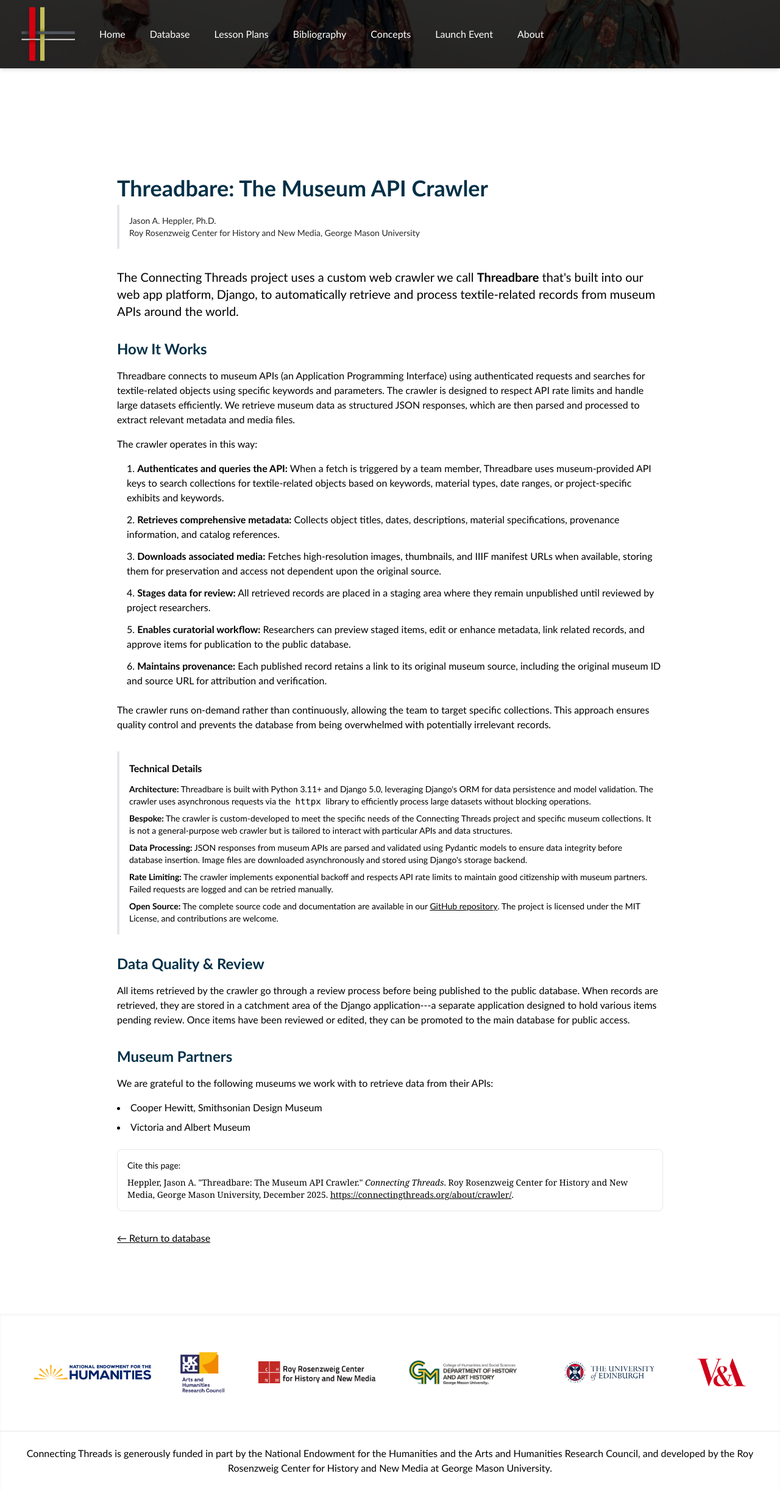
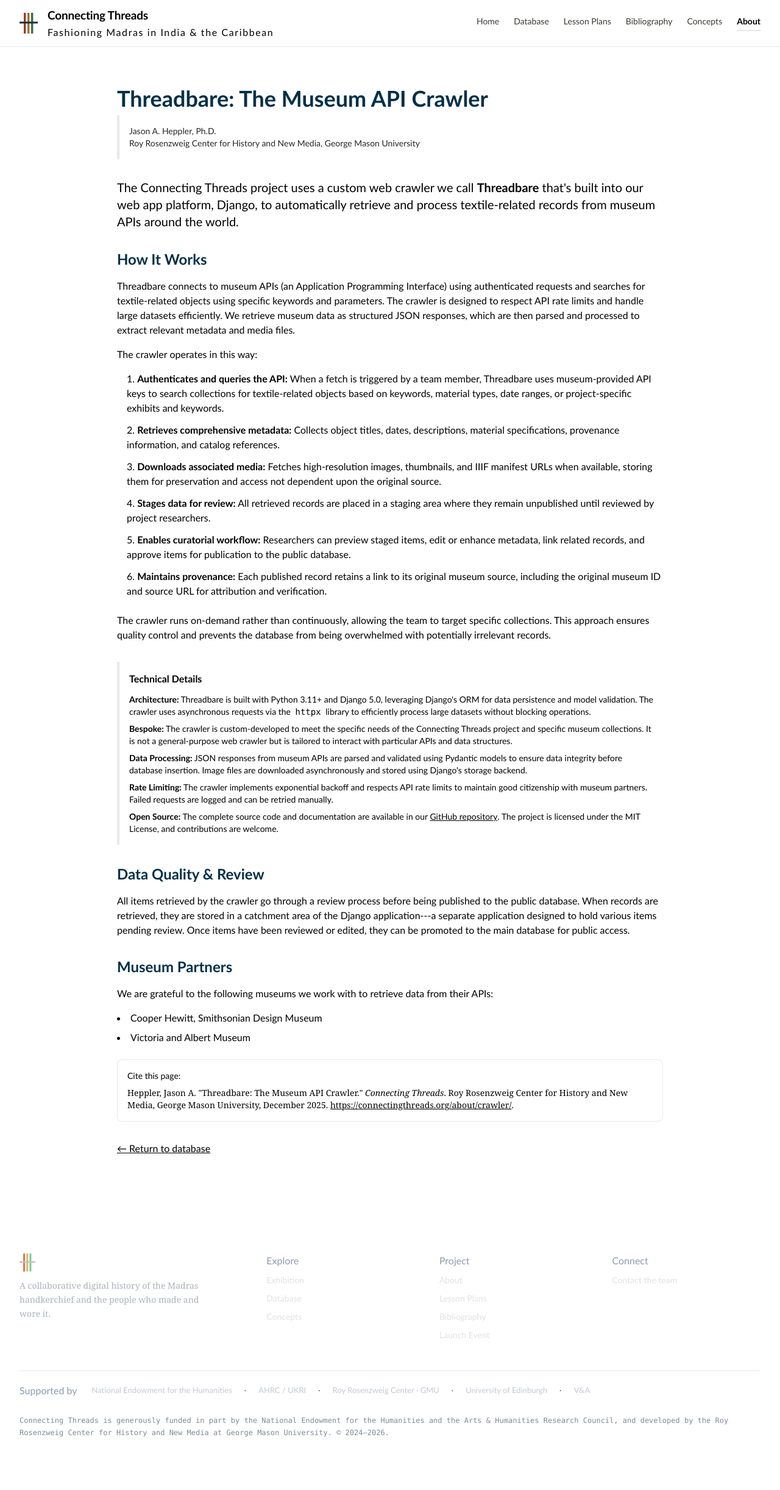
Before and after one commit to chnm/ct-django, a Django app: page /about/crawler/ in a window 1280 px wide. Shown: the whole page at 61% size. After the commit the page ends 2356 px from the top, so only its background shows below. Run offline with Django 5.2, Linux system fonts and the light colour scheme; parts of the project's set-up code (start-up, migrations or seed data) failed here and were passed over; some libraries are stand-ins or nearby versions.

Commit message:
feat(chrome): Field Notes nav and footer in base.html
Co-Authored-By: Claude Fable 5.1 <noreply@anthropic.com>
Claude-Session: https://claude.ai/code/session_01G3Wtr5UtiqmvbDKSRf3NLt

```diff
--- a/templates/base.html
+++ b/templates/base.html
@@ -35,64 +35,48 @@
     <!-- End Matomo Code -->
   </head>
   <body class="{% block body_class %}{% endblock %}">
-    {% block nav_hero %}
-      <div class="relative h-28 bg-cover bg-center" style="background-image: url('{% static "img/CT_Exhibition_Opening_Image.original.jpg" %}');">
-        <div class="absolute inset-0 bg-black opacity-75"></div>
+    <div class="stripe"></div>
+    <nav class="bg-paper border-b border-rule-2">
+      <div class="mx-auto max-w-7xl px-4 sm:px-6 lg:px-8">
+        <div class="flex h-[76px] items-center justify-between">
+          <a href="{% url 'index' %}" class="flex items-center gap-4 no-underline">
+            <svg width="30" height="34" viewBox="0 0 30 34" aria-hidden="true"><rect x="7" y="0" width="3.4" height="34" fill="#9c3a2e"/><rect x="13" y="0" width="3.4" height="34" fill="#9a7328"/><rect x="19" y="0" width="3.4" height="34" fill="#3a6b52"/><rect x="0" y="14.5" width="30" height="3" fill="#20303f"/></svg>
+            <span class="flex flex-col gap-0.5">
+              <span class="font-display text-[19px] font-semibold tracking-[-0.01em] text-navy">Connecting Threads</span>
+              <span class="lbl tracking-[.1em] text-faint-2">Fashioning Madras in India &amp; the Caribbean</span>
+            </span>
+          </a>
+
+          <div class="hidden sm:flex items-center gap-6">
+            {% include "partials/nav_link.html" with href="/" label="Home" %}
+            {% include "partials/nav_link.html" with href="/database/" label="Database" %}
+            {% include "partials/nav_link.html" with href="/lessons/" label="Lesson Plans" %}
+            {% include "partials/nav_link.html" with href="https://www.zotero.org/groups/5683082/connecting_threads._bibliography/library" label="Bibliography" %}
+            {% include "partials/nav_link.html" with href="/concepts/" label="Concepts" %}
+            {% include "partials/nav_link.html" with href="/about/" label="About" %}
           </div>
-    {% endblock %}
-    <nav class="{% block nav_class %}text-white absolute top-0 left-0 w-full z-10 shadow-md{% endblock %}">
-      <div class="mx-auto max-w-7xl px-4 sm:px-6 lg:px-8">
-        <div class="relative flex h-28 items-center justify-between">
-          <div class="absolute inset-y-0 left-0 flex items-center sm:hidden">
-            <!-- Mobile menu button-->
+
           <button type="button"
-                    class="relative inline-flex items-center justify-center rounded-md p-2 text-white bg-black bg-opacity-20 hover:bg-black hover:bg-opacity-40 focus:outline-none focus:ring-2 focus:ring-inset focus:ring-white shadow-md"
+                  class="sm:hidden inline-flex items-center justify-center rounded-md p-2 text-navy hover:bg-paper-2"
                   aria-controls="mobile-menu"
                   aria-expanded="false"
                   onclick="document.getElementById('mobile-menu').classList.toggle('hidden')">
-              <span class="absolute -inset-0.5"></span>
             <span class="sr-only">Open main menu</span>
-              <!-- Icon when menu is closed -->
-              <svg class="block h-6 w-6" fill="none" viewBox="0 0 24 24" stroke-width="1.5" stroke="currentColor" aria-hidden="true">
+            <svg class="h-6 w-6" fill="none" viewBox="0 0 24 24" stroke-width="1.5" stroke="currentColor" aria-hidden="true">
               <path stroke-linecap="round" stroke-linejoin="round" d="M3.75 6.75h16.5M3.75 12h16.5m-16.5 5.25h16.5" />
-              </svg>
-              <!-- Icon when menu is open -->
-              <svg class="hidden h-6 w-6" fill="none" viewBox="0 0 24 24" stroke-width="1.5" stroke="currentColor" aria-hidden="true">
-                <path stroke-linecap="round" stroke-linejoin="round" d="M6 18L18 6M6 6l12 12" />
             </svg>
           </button>
         </div>
-          <div class="flex flex-1 items-center justify-center sm:items-stretch sm:justify-start">
-            <div class="flex flex-shrink-0 items-center">
-              <a href="{% url 'index' %}" class="flex items-center space-x-2">
-                <img class="h-24 w-auto drop-shadow-md" src="{% static "img/logo-ct.png" %}" alt="Connecting Threads">
-              </a>
-            </div>
-            <div class="hidden sm:ml-6 sm:flex sm:items-center">
-              <div class="flex space-x-4">
-                <a href="/" class="px-3 py-2 text-base font-medium text-white hover:bg-black hover:bg-opacity-40 rounded-md transition-colors">Home</a>
-                <a href="/database/" class="px-3 py-2 text-base font-medium text-white hover:bg-black hover:bg-opacity-40 rounded-md transition-colors">Database</a>
-                <a href="/lessons/" class="px-3 py-2 text-base font-medium text-white hover:bg-black hover:bg-opacity-40 rounded-md transition-colors">Lesson Plans</a>
-                <a href="https://www.zotero.org/groups/5683082/connecting_threads._bibliography/library" class="px-3 py-2 text-base font-medium text-white hover:bg-black hover:bg-opacity-40 rounded-md transition-colors">Bibliography</a>
-                <a href="/concepts/" class="px-3 py-2 text-base font-medium text-white hover:bg-black hover:bg-opacity-40 rounded-md transition-colors">Concepts</a>
-                <a href="/events/" class="px-3 py-2 text-base font-medium text-white hover:bg-black hover:bg-opacity-40 rounded-md transition-colors">Launch Event</a>
-                <a href="/about/" class="px-3 py-2 text-base font-medium text-white hover:bg-black hover:bg-opacity-40 rounded-md transition-colors">About</a>
-              </div>
-            </div>
-          </div>
-        </div>
       </div>
 
-      <!-- Mobile menu, toggle classes based on menu state -->
-      <div class="sm:hidden hidden bg-black bg-opacity-75" id="mobile-menu">
+      <div class="sm:hidden hidden border-t border-rule-2 bg-paper" id="mobile-menu">
         <div class="space-y-1 px-4 py-3">
-          <a href="/" class="block px-3 py-2 text-base font-medium text-white hover:bg-black hover:bg-opacity-80 rounded-md transition-colors">Home</a>
-          <a href="/database/" class="block px-3 py-2 text-base font-medium text-white hover:bg-black hover:bg-opacity-80 rounded-md transition-colors">Database</a>
-          <a href="/lessons/" class="block px-3 py-2 text-base font-medium text-white hover:bg-black hover:bg-opacity-80 rounded-md transition-colors">Lesson Plans</a>
-          <a href="https://www.zotero.org/groups/5683082/connecting_threads._bibliography/library" class="block px-3 py-2 text-base font-medium text-white hover:bg-black hover:bg-opacity-80 rounded-md transition-colors">Bibliography</a>
-          <a href="/concepts/" class="block px-3 py-2 text-base font-medium text-white hover:bg-black hover:bg-opacity-80 rounded-md transition-colors">Concepts</a>
-          <a href="/events/" class="block px-3 py-2 text-base font-medium text-white hover:bg-black hover:bg-opacity-80 rounded-md transition-colors">Launch Event</a>
-          <a href="/about/" class="block px-3 py-2 text-base font-medium text-white hover:bg-black hover:bg-opacity-80 rounded-md transition-colors">About</a>
+          {% include "partials/nav_link.html" with href="/" label="Home" mobile=True %}
+          {% include "partials/nav_link.html" with href="/database/" label="Database" mobile=True %}
+          {% include "partials/nav_link.html" with href="/lessons/" label="Lesson Plans" mobile=True %}
+          {% include "partials/nav_link.html" with href="https://www.zotero.org/groups/5683082/connecting_threads._bibliography/library" label="Bibliography" mobile=True %}
+          {% include "partials/nav_link.html" with href="/concepts/" label="Concepts" mobile=True %}
+          {% include "partials/nav_link.html" with href="/about/" label="About" mobile=True %}
         </div>
       </div>
     </nav>
@@ -103,26 +87,54 @@
     {# The exhibit pages do not use the container #}
     {% block exhibit %}{% endblock exhibit %}
 
-    <div class="container mx-auto py-8 px-4 md:px-8 mt-28">
+    <div class="container mx-auto py-8 px-4 md:px-8">
       <main>{% block content %} {% endblock content %}</main>
     </div>
 
-    <footer class="mt-12 text-madras-earth bg-white shadow-inner">
-      <div class="max-w-7xl mx-auto pt-8 pb-6">
-        <div class="flex flex-wrap justify-center items-center px-4 md:px-8 gap-8">
-          <img src="{% static "img/neh-logo.jpg" %}" alt="National Endowment for the Humanities" class="w-48 h-auto mx-2">
-          <img src="{% static "img/ukri-ahrc-square-logo.png" %}" alt="Arts and Humanities Research Council" class="w-20 h-auto mx-2">
-          <img src="{% static "img/rrchnm-logo.png" %}" alt="Roy Rosenzweig Center for History and New media" class="w-48 h-auto mx-2">
-          <img src="{% static "img/gmu-logo.png" %}" alt="George Mason University" class="w-48 h-auto mx-2">
-          <img src="{% static "img/edinburgh-logo.png" %}" alt="Edinburgh University" class="w-48 h-auto mx-2">
-          <img src="{% static "img/va-red.png" %}" alt="V&A Museum" class="w-20 h-auto mx-2">
+    <footer class="mt-12 bg-navy text-[#e7e6e0]">
+      <div class="stripe-footer"></div>
+      <div class="mx-auto max-w-7xl px-6 lg:px-8">
+        <div class="grid gap-10 py-12 md:grid-cols-[1.5fr_1fr_1fr_1fr]">
+          <div class="flex flex-col gap-3">
+            <div class="flex items-center gap-3">
+              <svg width="26" height="30" viewBox="0 0 30 34" aria-hidden="true"><rect x="7" y="0" width="3.4" height="34" fill="#e0705a"/><rect x="13" y="0" width="3.4" height="34" fill="#e6b45a"/><rect x="19" y="0" width="3.4" height="34" fill="#6fcf9b"/><rect x="0" y="14.5" width="30" height="3" fill="#c9c2b4"/></svg>
+              <span class="font-display text-lg font-semibold text-white">Connecting Threads</span>
+            </div>
+            <p class="max-w-[300px] font-serif text-sm leading-relaxed text-[#aab2bd]">A collaborative digital history of the Madras handkerchief and the people who made and wore it.</p>
+          </div>
+          <div class="flex flex-col gap-2.5">
+            <div class="lbl text-[#8f9bb0]">Explore</div>
+            <a href="/#exhibits" class="font-display text-sm text-[#dfe2e6] hover:text-white">Exhibition</a>
+            <a href="{% url 'database' %}" class="font-display text-sm text-[#dfe2e6] hover:text-white">Database</a>
+            <a href="/concepts/" class="font-display text-sm text-[#dfe2e6] hover:text-white">Concepts</a>
+          </div>
+          <div class="flex flex-col gap-2.5">
+            <div class="lbl text-[#8f9bb0]">Project</div>
+            <a href="/about/" class="font-display text-sm text-[#dfe2e6] hover:text-white">About</a>
+            <a href="/lessons/" class="font-display text-sm text-[#dfe2e6] hover:text-white">Lesson Plans</a>
+            <a href="https://www.zotero.org/groups/5683082/connecting_threads._bibliography/library" class="font-display text-sm text-[#dfe2e6] hover:text-white">Bibliography</a>
+            <a href="/events/" class="font-display text-sm text-[#dfe2e6] hover:text-white">Launch Event</a>
+          </div>
+          <div class="flex flex-col gap-2.5">
+            <div class="lbl text-[#8f9bb0]">Connect</div>
+            <a href="/about/" class="font-display text-sm text-[#dfe2e6] hover:text-white">Contact the team</a>
+          </div>
         </div>
 
-        <div class="mt-8 px-6 border-t border-madras-red pt-6">
-          <p class="text-center text-sm md:text-base text-black">
-            Connecting Threads is generously funded in part by the <a href="https://www.neh.gov" class="text-secondary-700 hover:text-secondary-800 font-medium">National Endowment for the Humanities</a> and the <a href="https://www.ukri.org/councils/ahrc/" class="text-secondary-700 hover:text-secondary-800 font-medium">Arts and Humanities Research Council</a>, and developed by the <a href="https://rrchnm.org" class="text-secondary-700 hover:text-secondary-800 font-medium">Roy Rosenzweig Center for History and New Media</a> at George Mason University.
+        <div class="flex flex-wrap items-center gap-x-6 gap-y-3 border-t border-navy-2 py-5">
+          <span class="lbl text-[#8f9bb0]">Supported by</span>
+          <div class="flex flex-wrap items-center gap-x-5 gap-y-2 font-display text-[13px] font-medium text-[#c3cad3]">
+            <a href="https://www.neh.gov" class="hover:text-white">National Endowment for the Humanities</a><span class="text-[#4a5c6e]">·</span>
+            <a href="https://www.ukri.org/councils/ahrc/" class="hover:text-white">AHRC / UKRI</a><span class="text-[#4a5c6e]">·</span>
+            <a href="https://rrchnm.org" class="hover:text-white">Roy Rosenzweig Center · GMU</a><span class="text-[#4a5c6e]">·</span>
+            <span>University of Edinburgh</span><span class="text-[#4a5c6e]">·</span>
+            <span>V&amp;A</span>
+          </div>
+        </div>
+
+        <p class="pb-8 pt-2 font-mono text-xs leading-relaxed text-[#7f8a97]">
+          Connecting Threads is generously funded in part by the National Endowment for the Humanities and the Arts &amp; Humanities Research Council, and developed by the Roy Rosenzweig Center for History and New Media at George Mason University. &copy; 2024&ndash;{% now "Y" %}.
         </p>
-        </div>
       </div>
     </footer>
 
--- /dev/null
+++ b/templates/partials/nav_link.html
@@ -0,0 +1,9 @@
+{# Usage: {% include "partials/nav_link.html" with href="/database/" label="Database" %} #}
+{# Pass mobile=True for the stacked mobile menu. Active when the path equals href, or starts with it for non-root links. #}
+{% with n=href|length %}
+{% if href == "/" %}{% if request.path == "/" %}{% firstof "on" as on %}{% endif %}{% elif request.path|slice:n == href %}{% firstof "on" as on %}{% endif %}
+<a href="{{ href }}"
+   {% if href|slice:":4" == "http" %}target="_blank" rel="noopener"{% endif %}
+   class="{% if mobile %}block px-3 py-2 text-base{% else %}pb-1 border-b-2 text-sm{% endif %} font-display {% if on %}font-semibold text-navy {% if not mobile %}border-madras-red{% endif %}{% else %}font-medium text-[#3a3a34] border-transparent hover:text-navy{% endif %}"
+   {% if on %}aria-current="page"{% endif %}>{{ label }}</a>
+{% endwith %}
```
Also changed, not shown: material/tests.py (+14 -0 lines). Lines whose indentation alone changed are shown as unchanged.
